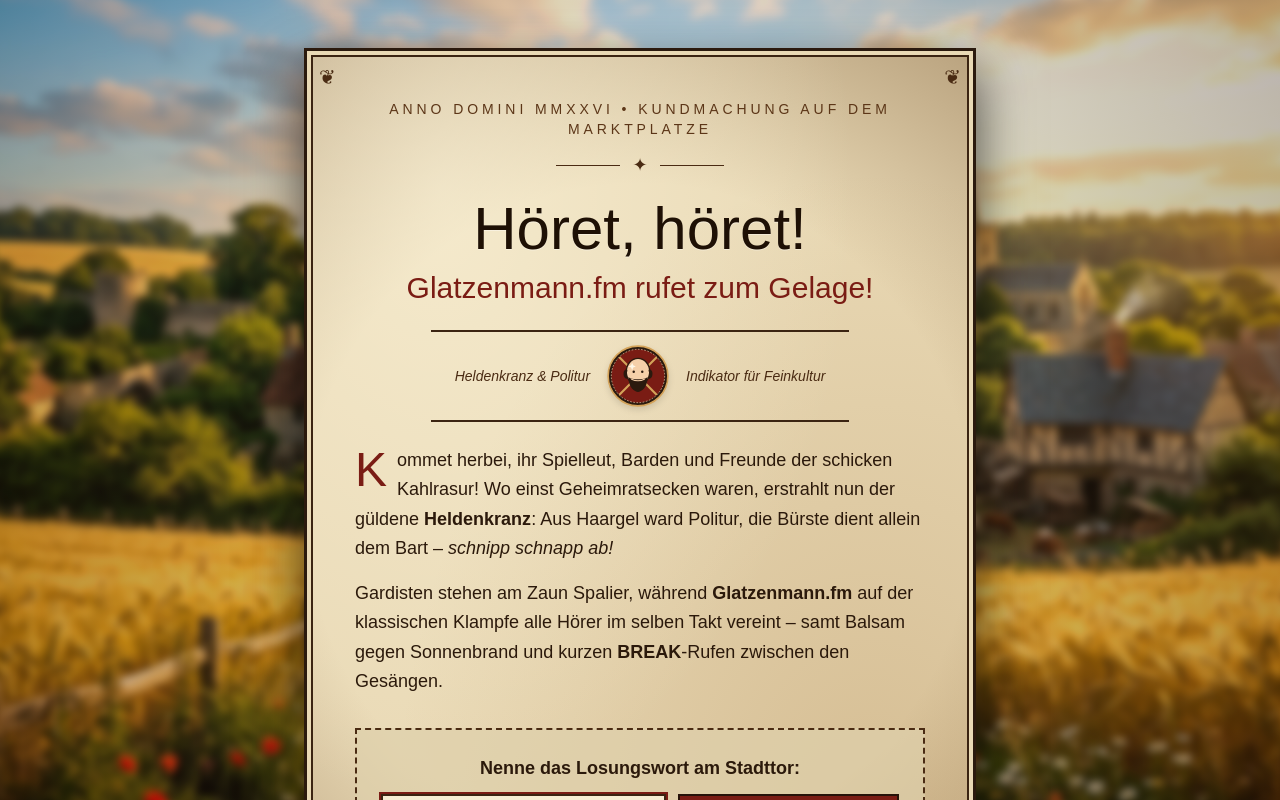
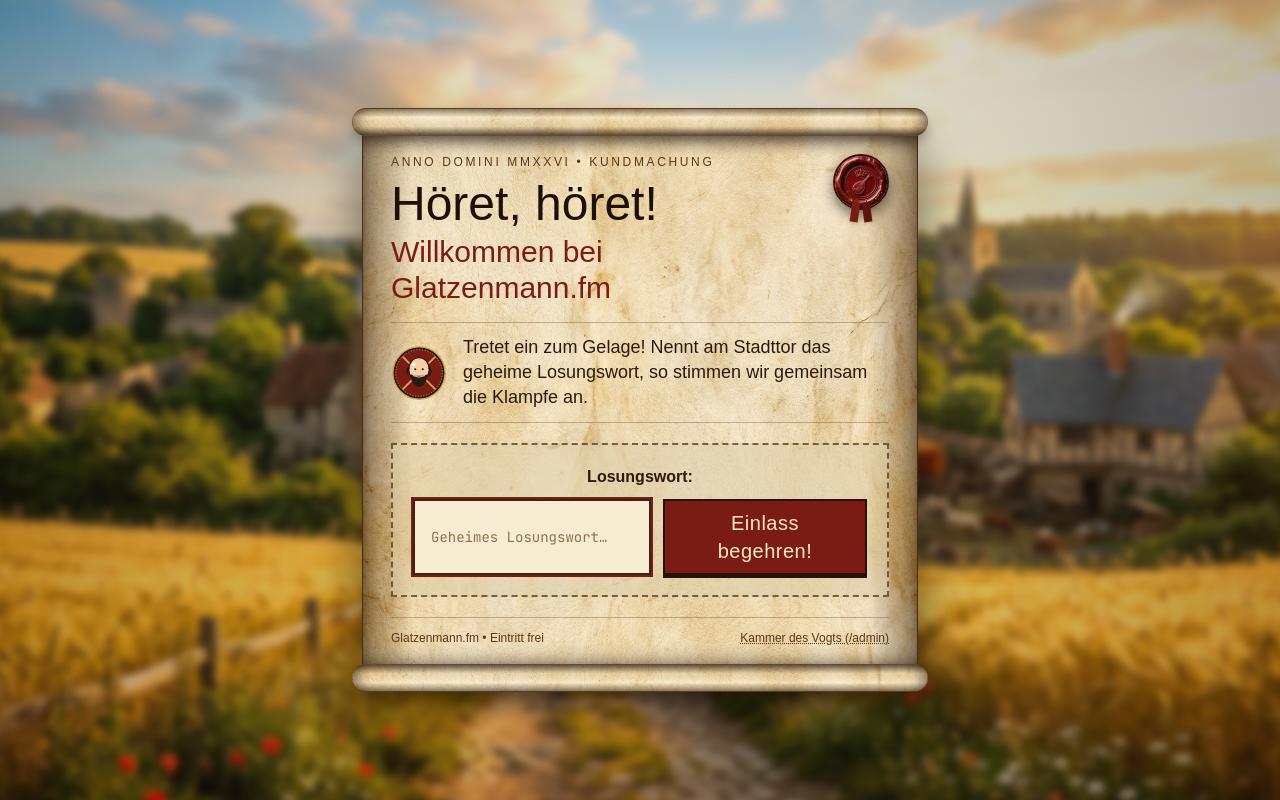
Before and after one commit to aken-data/glatzenmann-fm, a Next.js app: page /einlass in a window 1280 px wide. Shown: the top 800 px of the page. Built offline with nearby package versions, Linux system fonts and the light colour scheme; a web font is replaced by a local one.

Commit message:
Clean rolled scroll edges without dowel bars and shorten /einlass gate

```diff
--- a/src/app/einlass/page.tsx
+++ b/src/app/einlass/page.tsx
@@ -4,6 +4,7 @@ import { useRouter } from "next/navigation";
 import { useState, type FormEvent } from "react";
 import { GlatzenmannCrest } from "@/components/GlatzenmannCrest";
 import { MedievalBackdrop } from "@/components/MedievalBackdrop";
+import { MedievalScroll } from "@/components/MedievalScroll";
 
 export default function EinlassPage() {
   const router = useRouter();
@@ -38,80 +39,58 @@ export default function EinlassPage() {
   return (
     <main className="relative min-h-screen px-4 py-8 sm:py-12 flex items-center justify-center">
       <MedievalBackdrop />
-      <article className="parchment-bg parchment-woodcut-border relative w-full max-w-2xl px-6 py-9 sm:px-12 sm:py-12 text-[#26160a]">
-        {/* Ecken-Ornamente */}
-        <span aria-hidden className="absolute top-3 left-3 text-xl text-[#4a2b13] select-none">
-          ❦
-        </span>
-        <span aria-hidden className="absolute top-3 right-3 text-xl text-[#4a2b13] select-none">
-          ❦
-        </span>
-        <span aria-hidden className="absolute bottom-3 left-3 text-xl text-[#4a2b13] select-none">
-          ❦
-        </span>
-        <span aria-hidden className="absolute bottom-3 right-3 text-xl text-[#4a2b13] select-none">
-          ❦
-        </span>
 
-        {/* Kopfzeile */}
-        <p className="text-center font-[family-name:var(--font-medieval-serif)] text-xs sm:text-sm tracking-[0.28em] uppercase text-[#5c3618]">
-          Anno Domini MMXXVI • Kundmachung auf dem Marktplatze
+      <div className="w-full max-w-xl text-[#26160a]">
+        <MedievalScroll>
+          <div className="flex items-start justify-between gap-3">
+            <div>
+              <p className="font-[family-name:var(--font-medieval-serif)] text-xs tracking-[0.22em] uppercase text-[#5c3618]">
+                Anno Domini MMXXVI • Kundmachung
               </p>
-
-        <div className="my-3 flex items-center justify-center gap-3 text-[#4a2b13]">
-          <span className="h-[1px] w-16 bg-[#4a2b13]" />
-          <span className="text-lg">✦</span>
-          <span className="h-[1px] w-16 bg-[#4a2b13]" />
+              <h1 className="mt-1 font-[family-name:var(--font-medieval-display)] text-4xl sm:text-5xl leading-tight text-[#1e1005]">
+                Höret, höret!
+              </h1>
+              <p className="font-[family-name:var(--font-medieval-display)] text-2xl sm:text-3xl text-[#7a1c14]">
+                Willkommen bei Glatzenmann.fm
+              </p>
             </div>
 
-        {/* Haupttitel in Fraktur */}
-        <h1 className="text-center font-[family-name:var(--font-medieval-display)] text-4xl sm:text-6xl leading-tight text-[#1e1005] drop-shadow-[0_1px_0_rgba(255,255,255,0.4)]">
-          Höret, höret!
-        </h1>
-        <p className="mt-1 text-center font-[family-name:var(--font-medieval-display)] text-2xl sm:text-3xl text-[#7a1c14]">
-          Glatzenmann.fm rufet zum Gelage!
-        </p>
-
-        {/* Holzschnitt-Wappen */}
-        <div className="my-6 flex justify-center">
-          <div className="flex items-center gap-4 border-y-2 border-[#3b2412] px-6 py-3">
-            <span className="font-[family-name:var(--font-medieval-serif)] text-sm italic text-[#4a2b13]">
-              Heldenkranz &amp; Politur
-            </span>
-            <GlatzenmannCrest className="h-16 w-16 shrink-0 drop-shadow-md" />
-            <span className="font-[family-name:var(--font-medieval-serif)] text-sm italic text-[#4a2b13]">
-              Indikator für Feinkultur
-            </span>
+            <div className="relative shrink-0 flex flex-col items-center">
+              <div className="h-14 w-14 overflow-hidden rounded-full border-2 border-[#450a0a] shadow-[0_6px_14px_rgba(0,0,0,0.55)]">
+                {/* eslint-disable-next-line @next/next/no-img-element */}
+                <img
+                  src="/images/wax-seal.jpg"
+                  alt="Wachssiegel"
+                  className="h-full w-full object-cover scale-[1.28]"
+                />
+              </div>
+              <div className="-mt-2 flex gap-1 pointer-events-none" aria-hidden>
+                <span className="h-5 w-2 bg-[#7a1c14] rotate-[8deg] shadow-sm" />
+                <span className="h-5 w-2 bg-[#5e140e] -rotate-[8deg] shadow-sm" />
+              </div>
             </div>
           </div>
 
-        {/* Plakat-Text */}
-        <div className="space-y-4 font-[family-name:var(--font-medieval-serif)] text-base sm:text-lg leading-relaxed text-[#2b190b]">
-          <p className="first-letter:float-left first-letter:mr-2.5 first-letter:font-[family-name:var(--font-medieval-display)] first-letter:text-5xl first-letter:leading-none first-letter:text-[#7a1c14]">
-            Kommet herbei, ihr Spielleut, Barden und Freunde der schicken Kahlrasur! Wo einst
-            Geheimratsecken waren, erstrahlt nun der güldene <strong>Heldenkranz</strong>: Aus
-            Haargel ward Politur, die Bürste dient allein dem Bart – <em>schnipp schnapp ab!</em>
-          </p>
-          <p>
-            Gardisten stehen am Zaun Spalier, während <strong>Glatzenmann.fm</strong> auf der
-            klassischen Klampfe alle Hörer im selben Takt vereint – samt Balsam gegen Sonnenbrand
-            und kurzen <strong>BREAK</strong>-Rufen zwischen den Gesängen.
+          <div className="mt-4 flex items-center gap-4 border-y border-[#4a2b13]/30 py-3">
+            <GlatzenmannCrest className="h-14 w-14 shrink-0" />
+            <p className="font-[family-name:var(--font-medieval-serif)] text-base sm:text-lg leading-snug text-[#2b190b]">
+              Tretet ein zum Gelage! Nennt am Stadttor das geheime Losungswort, so stimmen wir
+              gemeinsam die Klampfe an.
             </p>
           </div>
 
-        {/* Losungswort-Kasten */}
           <form
             onSubmit={handleSubmit}
-          className="mt-8 border-2 border-dashed border-[#4a2b13] bg-[#dfd0ab]/70 p-5 sm:p-6"
+            className="mt-5 border-2 border-dashed border-[#4a2b13]/70 bg-[#dfd0ab]/55 p-4 sm:p-5"
           >
             <label
               htmlFor="losungswort"
-            className="block text-center font-[family-name:var(--font-medieval-serif)] text-base sm:text-lg font-bold text-[#2b190b]"
+              className="block text-center font-[family-name:var(--font-medieval-serif)] text-base font-bold text-[#2b190b]"
             >
-            Nenne das Losungswort am Stadttor:
+              Losungswort:
             </label>
 
-          <div className="mt-3 flex flex-col sm:flex-row gap-3">
+            <div className="mt-2.5 flex flex-col sm:flex-row gap-3">
               <input
                 id="losungswort"
                 type="password"
@@ -120,12 +99,12 @@ export default function EinlassPage() {
                 value={password}
                 onChange={(e) => setPassword(e.target.value)}
                 placeholder="Geheimes Losungswort…"
-              className="flex-1 border-2 border-[#3b2412] bg-[#f6ecd2] px-4 py-2.5 font-[family-name:var(--font-mono)] text-sm text-[#1e1005] placeholder:text-[#8c7250] focus:outline-none focus:ring-2 focus:ring-[#7a1c14]"
+                className="flex-1 border-2 border-[#3b2412] bg-[#f6ecd2] px-4 py-2 font-[family-name:var(--font-mono)] text-sm text-[#1e1005] placeholder:text-[#8c7250] focus:outline-none focus:ring-2 focus:ring-[#7a1c14]"
               />
               <button
                 type="submit"
                 disabled={pending}
-              className="cursor-pointer border-2 border-[#261209] bg-[#7a1c14] px-6 py-2.5 font-[family-name:var(--font-medieval-display)] text-xl tracking-wide text-[#f7e7c4] shadow-[0_3px_0_#261209] transition active:translate-y-[2px] active:shadow-none hover:bg-[#912219] disabled:opacity-60"
+                className="cursor-pointer border-2 border-[#261209] bg-[#7a1c14] px-6 py-2 font-[family-name:var(--font-medieval-display)] text-xl tracking-wide text-[#f7e7c4] shadow-[0_3px_0_#261209] transition active:translate-y-[2px] active:shadow-none hover:bg-[#912219] disabled:opacity-60"
               >
                 {pending ? "Prüfe…" : "Einlass begehren!"}
               </button>
@@ -141,14 +120,14 @@ export default function EinlassPage() {
             )}
           </form>
 
-        {/* Fußzeile */}
-        <footer className="mt-7 flex flex-wrap items-center justify-between gap-2 border-t border-[#4a2b13]/40 pt-4 font-[family-name:var(--font-medieval-serif)] text-xs text-[#5c3618]">
-          <span>Gedruckt &amp; gesiegelt zu Glatzenmann.fm • Eintritt frei</span>
+          <footer className="mt-5 flex flex-wrap items-center justify-between gap-2 border-t border-[#4a2b13]/30 pt-3 font-[family-name:var(--font-medieval-serif)] text-xs text-[#5c3618]">
+            <span>Glatzenmann.fm • Eintritt frei</span>
             <a href="/admin" className="underline decoration-dotted hover:text-[#1e1005]">
               Kammer des Vogts (/admin)
             </a>
           </footer>
-      </article>
+        </MedievalScroll>
+      </div>
     </main>
   );
 }
--- a/src/app/globals.css
+++ b/src/app/globals.css
@@ -103,41 +103,41 @@
 
 /* Gerollte Pergament-Zylinder oben & unten */
 .scroll-curl-top {
+  background-color: #d6bc8c;
   background-image:
     linear-gradient(
       180deg,
-      rgba(38, 18, 5, 0.58) 0%,
-      rgba(255, 244, 214, 0.32) 32%,
-      rgba(165, 118, 60, 0.12) 68%,
-      rgba(22, 9, 2, 0.78) 100%
+      rgba(45, 22, 6, 0.45) 0%,
+      rgba(255, 246, 220, 0.38) 32%,
+      rgba(165, 118, 60, 0.14) 68%,
+      rgba(24, 10, 2, 0.65) 100%
     ),
     url("/images/scroll-parchment.jpg");
   background-size: cover;
   background-position: center top;
-  border: 1px solid #4a2b13;
-  box-shadow: 0 8px 16px -4px rgba(18, 8, 2, 0.65);
+  border: 1px solid rgba(74, 43, 19, 0.65);
+  box-shadow:
+    inset 14px 0 14px -10px rgba(32, 14, 3, 0.55),
+    inset -14px 0 14px -10px rgba(32, 14, 3, 0.55),
+    0 8px 16px -4px rgba(18, 8, 2, 0.55);
 }
 
 .scroll-curl-bottom {
+  background-color: #d6bc8c;
   background-image:
     linear-gradient(
       180deg,
-      rgba(22, 9, 2, 0.75) 0%,
-      rgba(165, 118, 60, 0.12) 32%,
-      rgba(255, 244, 214, 0.32) 68%,
-      rgba(38, 18, 5, 0.62) 100%
+      rgba(24, 10, 2, 0.62) 0%,
+      rgba(165, 118, 60, 0.14) 32%,
+      rgba(255, 246, 220, 0.38) 68%,
+      rgba(45, 22, 6, 0.48) 100%
     ),
     url("/images/scroll-parchment.jpg");
   background-size: cover;
   background-position: center bottom;
-  border: 1px solid #4a2b13;
-  box-shadow: 0 10px 20px -4px rgba(18, 8, 2, 0.65);
+  border: 1px solid rgba(74, 43, 19, 0.65);
+  box-shadow:
+    inset 14px 0 14px -10px rgba(32, 14, 3, 0.55),
+    inset -14px 0 14px -10px rgba(32, 14, 3, 0.55),
+    0 10px 20px -4px rgba(18, 8, 2, 0.55);
 }
-
-.scroll-rod {
-  background: linear-gradient(180deg, #8b4e24 0%, #4e260c 48%, #220e03 100%);
-  border: 1.5px solid #180902;
-  box-shadow:
-    inset 0 2px 3px rgba(244, 212, 156, 0.38),
-    0 6px 14px rgba(0, 0, 0, 0.55);
-}
--- /dev/null
+++ b/src/components/MedievalScroll.tsx
@@ -0,0 +1,28 @@
+import type { ReactNode } from "react";
+
+/**
+ * Realistische mittelalterliche Boten-Papierrolle mit gerollten Pergament-Enden
+ * oben und unten sowie gealtertem Pergament-Körper.
+ */
+export function MedievalScroll({
+  children,
+  className = "",
+}: {
+  children: ReactNode;
+  className?: string;
+}) {
+  return (
+    <div className={`relative ${className}`}>
+      {/* Oberer gerollter Pergament-Wickel */}
+      <div className="scroll-curl-top relative z-10 h-7 w-full rounded-full" />
+
+      {/* Ausgerolltes Pergament */}
+      <div className="scroll-paper relative -my-2.5 mx-2.5 px-5 py-6 sm:px-7 sm:py-7">
+        {children}
+      </div>
+
+      {/* Unterer gerollter Pergament-Wickel */}
+      <div className="scroll-curl-bottom relative z-10 h-7 w-full rounded-full" />
+    </div>
+  );
+}
```
Also changed, not shown: src/components/RadioPlayer.tsx (+5 -25 lines). Lines whose indentation alone changed are shown as unchanged.
